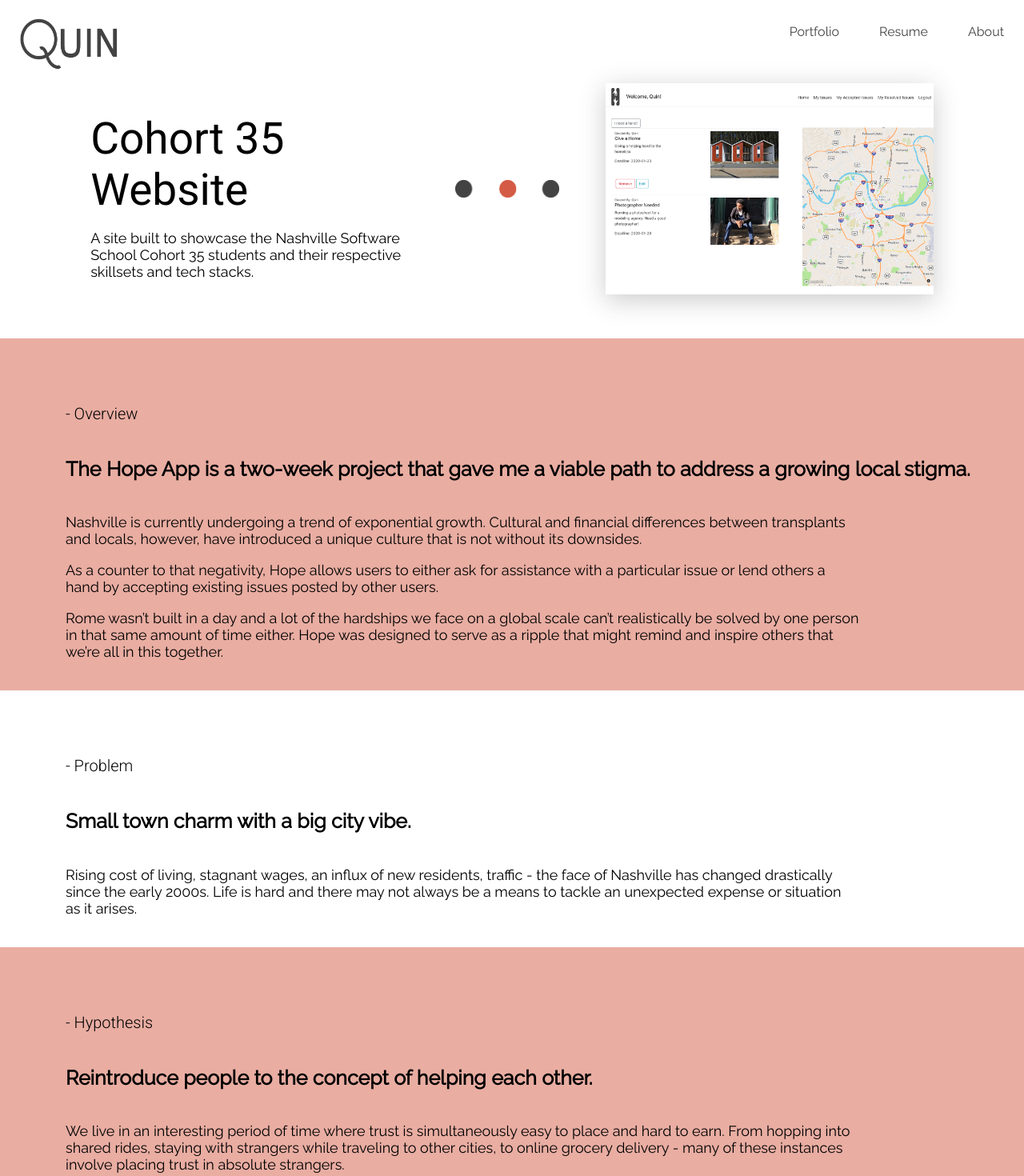
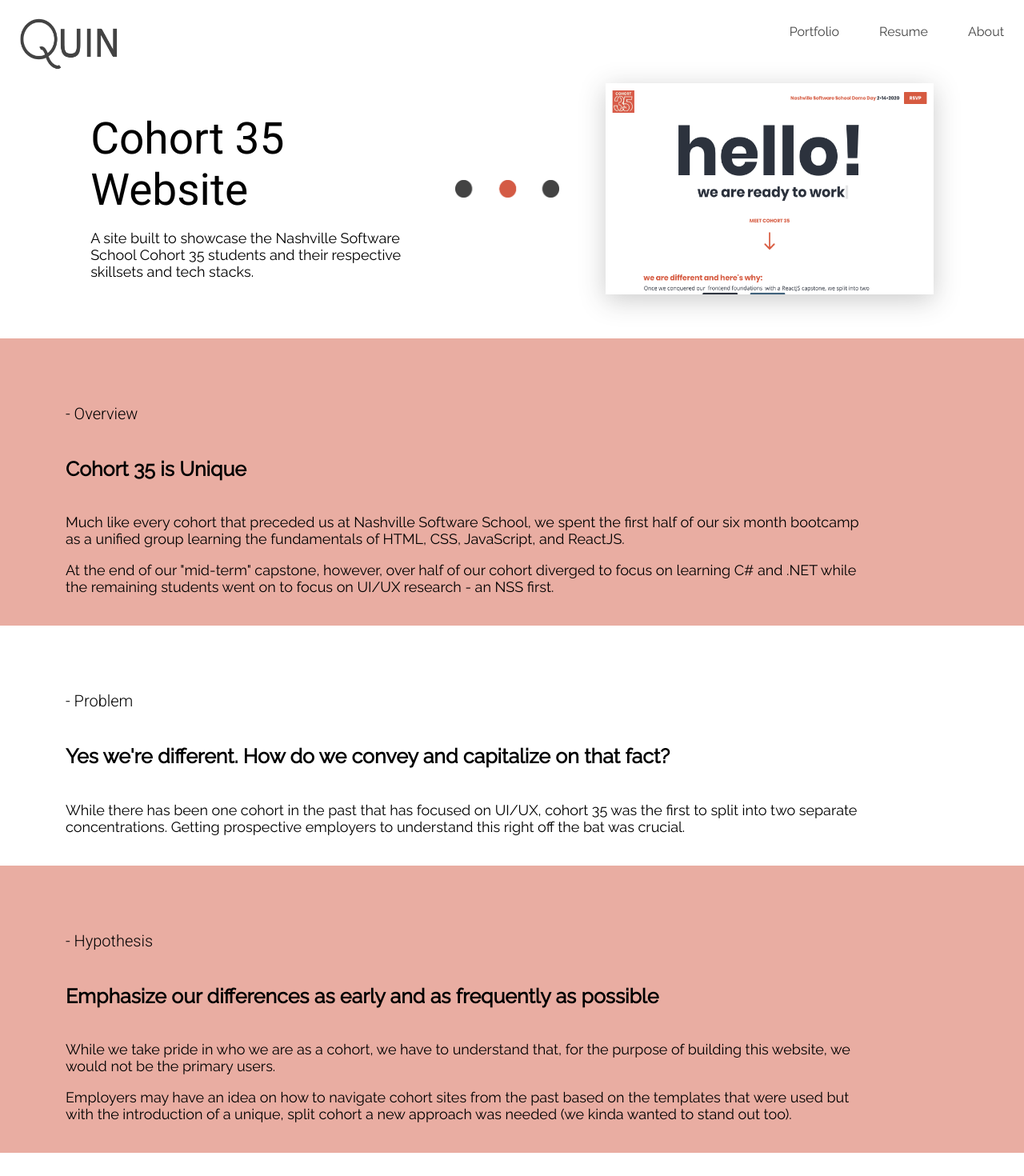
Before and after one commit to JQuinSmith/jquinsmith, a React (Create React App) app: page /jquinsmith/cohort35 in a window 1280 px wide. Shown: the top 1470 px of the page at 80% size. Built offline with nearby package versions, Linux system fonts and the light colour scheme.

Commit message:
added content to the cohort 35 case study

```diff
--- a/src/ApplicationViews.js
+++ b/src/ApplicationViews.js
@@ -15,7 +15,7 @@ export default class ApplicationViews extends Component {
         return (
             <>
                 <Route
-                    exact path="/jquinsmith/" render={props => {
+                    exact path="/" render={props => {
                         return <Landing {...props} />
 
                     }}
--- a/src/components/Cohort35PortfolioDetails.js
+++ b/src/components/Cohort35PortfolioDetails.js
@@ -12,44 +12,41 @@ export default class Cohort35PortfolioDetails extends Component {
                     <div className="blueDotsDiv">
                         <img src={require("../resources/dots-redorange.png")} alt="blue dots" className="blueDots" />
                     </div>
-                    <img src={require("../resources/hope-screenshot.png")} alt="hope screenshot" className="hopeScreenshot" />
+                    <img src={require("../resources/cohort35-screenshot.png")} alt="hope screenshot" className="hopeScreenshot" />
                 </div>
                 <div className="cohortOverviewDiv">
                     <h4 className="hopeDetailsSection">- Overview</h4>
-                    <h5 className="hopeDetailsHeader">The Hope App is a two-week project that gave me a viable path to address a growing local stigma.</h5>
+                    <h5 className="hopeDetailsHeader">Cohort 35 is Unique</h5>
                     <p className="hopeDetailsBody">
-                        Nashville is currently undergoing a trend of exponential growth. Cultural and financial differences between transplants and locals, however, have introduced a unique culture that is not without its downsides.
+                        Much like every cohort that preceded us at Nashville Software School, we spent the first half of our six month bootcamp as a unified group learning the fundamentals of HTML, CSS, JavaScript, and ReactJS.
                     </p>
                     <p className="hopeDetailsBody">
-                        As a counter to that negativity, Hope allows users to either ask for assistance with a particular issue or lend others a hand by accepting existing issues posted by other users.
-                    </p>
-                    <p className="hopeDetailsBody">
-                        Rome wasn’t built in a day and a lot of the hardships we face on a global scale can’t realistically be solved by one person in that same amount of time either. Hope was designed to serve as a ripple that might remind and inspire others that we’re all in this together.
+                        At the end of our "mid-term" capstone, however, over half of our cohort diverged to focus on learning C# and .NET while the remaining students went on to focus on UI/UX research - an NSS first.
                     </p>
                 </div>
                 <div className="problemDiv">
                     <h4 className="hopeDetailsSection">- Problem</h4>
-                    <h5 className="hopeDetailsHeader">Small town charm with a big city vibe.</h5>
+                    <h5 className="hopeDetailsHeader">Yes we're different. How do we convey and capitalize on that fact?</h5>
                     <p className="hopeDetailsBody">
-                        Rising cost of living, stagnant wages, an influx of new residents, traffic - the face of Nashville has changed drastically since the early 2000s. Life is hard and there may not always be a means to tackle an unexpected expense or situation as it arises.
+                        While there has been one cohort in the past that has focused on UI/UX, cohort 35 was the first to split into two separate concentrations. Getting prospective employers to understand this right off the bat was crucial.
                     </p>
                 </div>
                 <div className="cohortOverviewDiv">
                     <h4 className="hopeDetailsSection">- Hypothesis</h4>
                     <h5 className="hopeDetailsHeader">
-                        Reintroduce people to the concept of helping each other.
+                        Emphasize our differences as early and as frequently as possible
                     </h5>
                     <p className="hopeDetailsBody">
-                        We live in an interesting period of time where trust is simultaneously easy to place and hard to earn. From hopping into shared rides, staying with strangers while traveling to other cities, to online grocery delivery - many of these instances involve placing trust in absolute strangers.
+                        While we take pride in who we are as a cohort, we have to understand that, for the purpose of building this website, we would not be the primary users.
                     </p>
                     <p className="hopeDetailsBody">
-                        Imagine how much tighter knit of a community that could be cultivated in Nashville if that same premise were applied to selflessly helping those same strangers in need?
+                        Employers may have an idea on how to navigate cohort sites from the past based on the templates that were used but with the introduction of a unique, split cohort a new approach was needed (we kinda wanted to stand out too).
                     </p>
                 </div>
                 <div className="statementDiv">
                     <h4 className="hopeDetailsSection">- Problem Statement</h4>
                     <h5 className="hopeDetailsHeader">
-                        How might we offer a platform that connects users in need with other local users willing to lend a hand, emphasizing the sense of community within the Greater Nashville Area?
+                        How might we promote Demo Day and showcase Cohort 35’s dual skill sets to potential employers with the ultimate goal of employment?
                     </h5>
                     <p className="hopeDetailsBody">
                         Maybe you’ve read about it on Reddit (or even witnessed it)? Sitting in a drive through and you pull up to the window, mindlessly prepared to hand the cashier your card to pay, and they inform you that the person ahead of you covered your ticket. It’s a pretty liberating experience, a breath of fresh air. You glance from the cashier to your rear view mirror and see someone waiting behind you. A stranger. You smile and decide to continue the spontaneous chain of a good deed, maintaining anonymity in the process. You pull away from the drive through with your food in tow, revelling in the little bit of faith you had in humanity that was restored that afternoon.
--- a/src/navigation/NavBar.js
+++ b/src/navigation/NavBar.js
@@ -9,8 +9,8 @@ class Navigation extends Component {
             <>
                 <div className="navContainer">
                     <div className="logoContainer">
-                        <a href="/jquinsmith/"><img src={require("../images/QuinAnimation.png")} alt="logo" className="quinLogo"/></a>
-                        <a href="/jquinsmith/"><img src={require("../images/QuinAnimation.gif")} alt="logo" className="quinLogoGif"/></a>
+                        <a href="/"><img src={require("../images/QuinAnimation.png")} alt="logo" className="quinLogo"/></a>
+                        <a href="/"><img src={require("../images/QuinAnimation.gif")} alt="logo" className="quinLogoGif"/></a>
 
                     </div>
                     <div>
```
